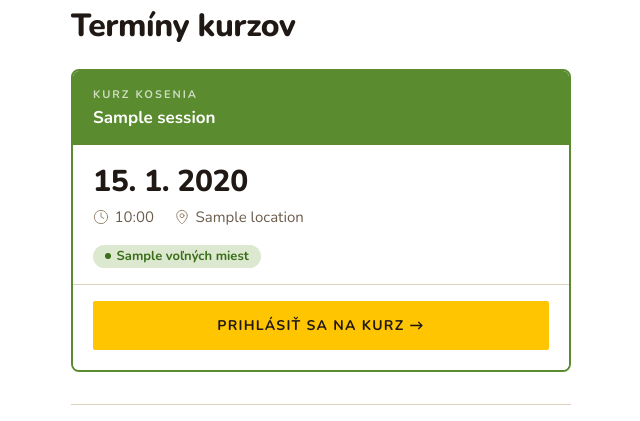
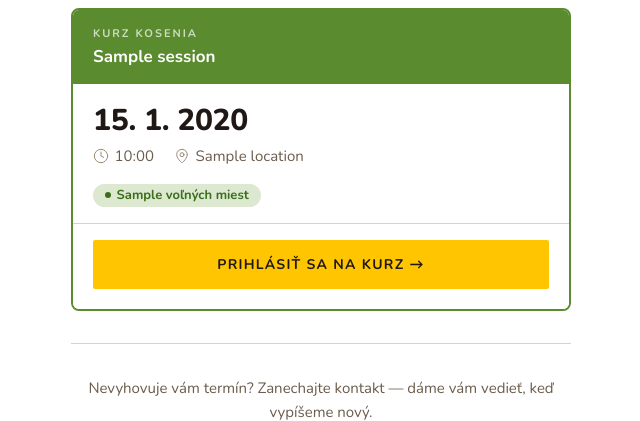
Before and after one commit to majerzdenko-lab/minicrmkos, a Flask app: template templates/kurzy.html in a window 1280 px wide. Shown: the top 421 px of the page, without its empty margins (319-959 px from the left). Run offline with Flask 3, Linux system fonts and the light colour scheme; the template is opened without the code that fills it: most values are stand-ins (such as "Sample title", 1, 10 or a date in 2020).

Commit message:
Remove duplicate widget heading (Shoptet renders its own h1)
Co-Authored-By: Claude Sonnet 4.6 <noreply@anthropic.com>

```diff
--- a/templates/kurzy.html
+++ b/templates/kurzy.html
@@ -256,7 +256,6 @@
 <div class="vk-widget">
 
 {% if sessions %}
-  <h2 class="vk-widget__heading">Termíny kurzov</h2>
 
   {% for s in sessions %}
     {% set left = s.spots_left %}
```
